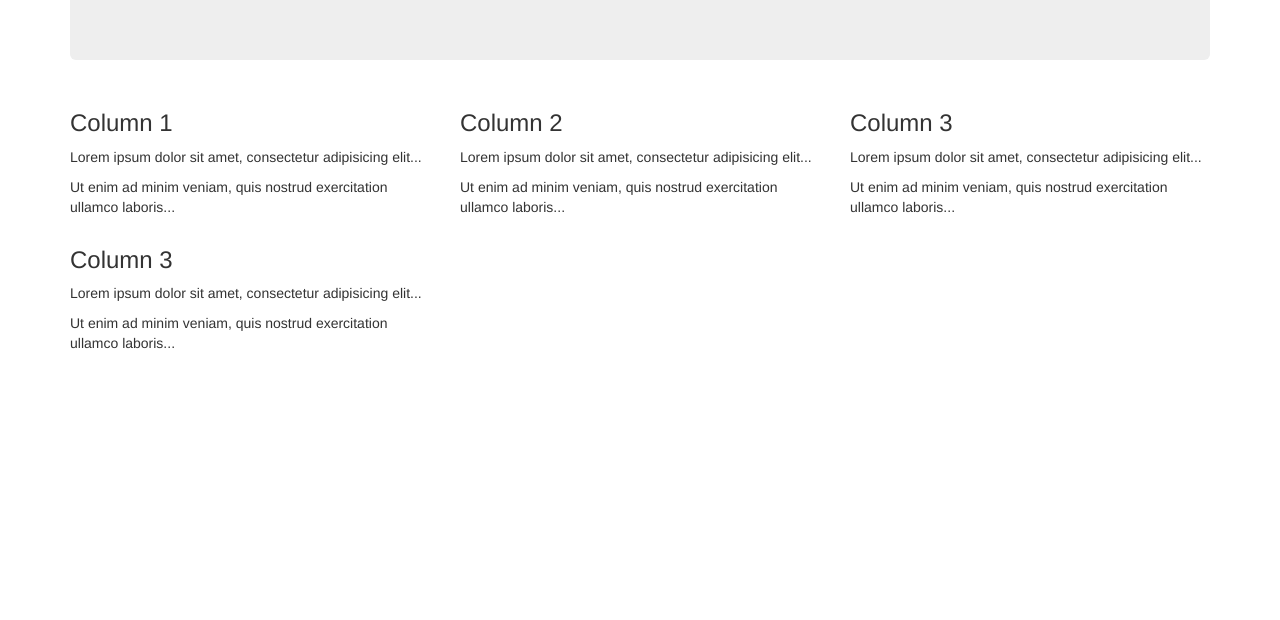
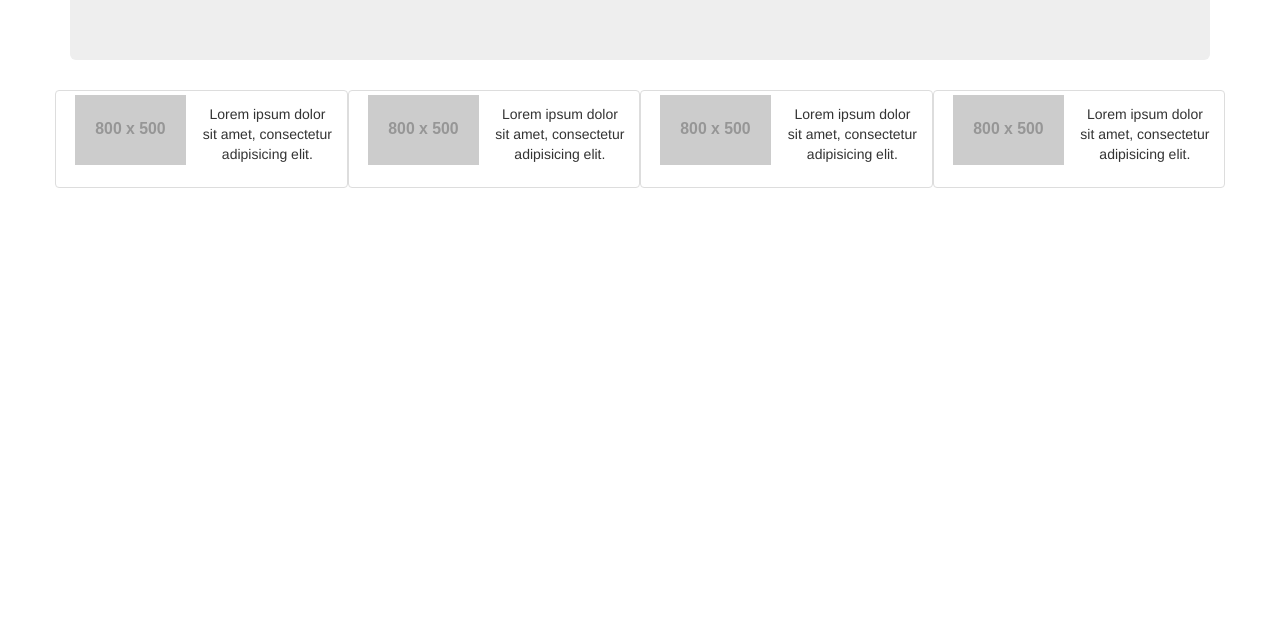
Before and after one commit to tetduque/Duque_Maritess_odigo_exam, a plain HTML site: page index.html in a window 1280 px wide. Shown: the part 180-800 px from the top of the page. Drawn offline with nearby package versions, Linux system fonts and the light colour scheme; placeholder pictures from the web are drawn by us.

Commit message:
Edit my template

```diff
--- a/index.html
+++ b/index.html
@@ -5,46 +5,60 @@
     <meta http-equiv="X-UA-Compatible" content="IE=edge">
     <meta name="viewport" content="width=device-width, initial-scale=1">
     <!-- The above 3 meta tags *must* come first in the head; any other head content must come *after* these tags -->
-    <title>Bootstrap 101 Template</title>
+    <title>Maritess Duque Exam</title>
 
     <!-- Bootstrap -->
     <link href="css/bootstrap.min.css" rel="stylesheet">
 
-    <!-- HTML5 shim and Respond.js for IE8 support of HTML5 elements and media queries -->
-    <!-- WARNING: Respond.js doesn't work if you view the page via file:// -->
-    <!--[if lt IE 9]>
-      <script src="https://oss.maxcdn.com/html5shiv/3.7.2/html5shiv.min.js"></script>
-      <script src="https://oss.maxcdn.com/respond/1.4.2/respond.min.js"></script>
-    <![endif]-->
   </head>
   <body>
 <div class="container">
   <div class="jumbotron">
-    <h1>My First Bootstrap Page</h1>
+    <h1>A Warm Welcome</h1>
     <p>Resize this responsive page to see the effect!</p>
   </div>
-  <div class="row">
-    <div class="col-sm-4">
-      <h3>Column 1</h3>
-      <p>Lorem ipsum dolor sit amet, consectetur adipisicing elit...</p>
-      <p>Ut enim ad minim veniam, quis nostrud exercitation ullamco laboris...</p>
-    </div>
-    <div class="col-sm-4">
-      <h3>Column 2</h3>
-      <p>Lorem ipsum dolor sit amet, consectetur adipisicing elit...</p>
-      <p>Ut enim ad minim veniam, quis nostrud exercitation ullamco laboris...</p>
-    </div>
-    <div class="col-sm-4">
-      <h3>Column 3</h3>
-      <p>Lorem ipsum dolor sit amet, consectetur adipisicing elit...</p>
-      <p>Ut enim ad minim veniam, quis nostrud exercitation ullamco laboris...</p>
-    </div>
-	<div class="col-sm-4">
-      <h3>Column 3</h3>
-      <p>Lorem ipsum dolor sit amet, consectetur adipisicing elit...</p>
-      <p>Ut enim ad minim veniam, quis nostrud exercitation ullamco laboris...</p>
-    </div>
-  </div>
+
+  <!-- Page Features row 1 -->
+        <div class="row text-center">
+
+            <div class="col-md-3 hero-feature">
+                <div class="thumbnail row">
+                    <img class="col-sm-6" src="http://placehold.it/800x500" alt="">
+                    <div class="caption">
+                        <p>Lorem ipsum dolor sit amet, consectetur adipisicing elit.</p>
+                    </div>
+                </div>
+            </div>
+
+			<div class="col-md-3 hero-feature">
+                <div class="thumbnail row">
+                    <img class="col-sm-6" src="http://placehold.it/800x500" alt="">
+                    <div class="caption">
+                        <p>Lorem ipsum dolor sit amet, consectetur adipisicing elit.</p>
+                    </div>
+                </div>
+            </div>
+
+			<div class="col-md-3 hero-feature">
+                <div class="thumbnail row">
+                    <img class="col-sm-6" src="http://placehold.it/800x500" alt="">
+                    <div class="caption">
+                        <p>Lorem ipsum dolor sit amet, consectetur adipisicing elit.</p>
+                    </div>
+                </div>
+            </div>
+
+            <div class="col-md-3 hero-feature">
+                <div class="thumbnail row">
+                    <img class="col-sm-6" src="http://placehold.it/800x500" alt="">
+                    <div class="caption">
+                        <p>Lorem ipsum dolor sit amet, consectetur adipisicing elit.</p>
+                    </div>
+                </div>
+            </div>
+
+        </div>
+        <!-- /.row -->
 
     <!-- jQuery (necessary for Bootstrap's JavaScript plugins) -->
     <script src="https://ajax.googleapis.com/ajax/libs/jquery/1.11.2/jquery.min.js"></script>
```
